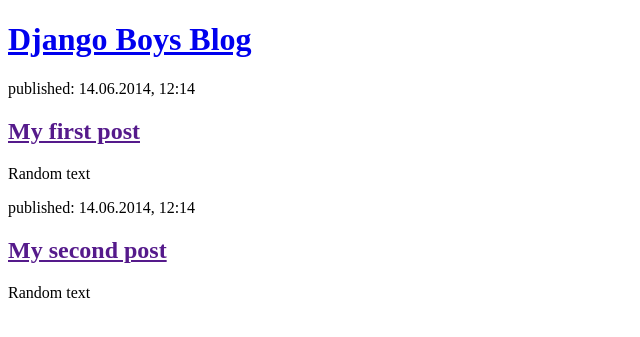
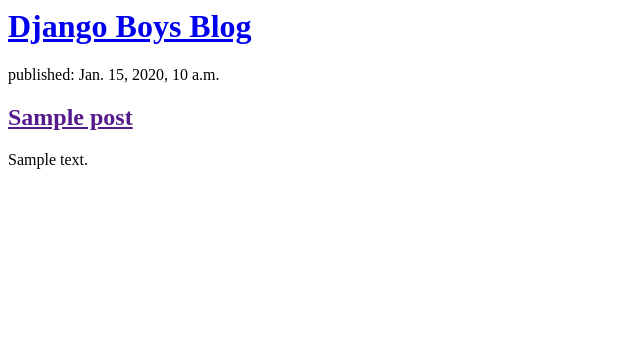
Before and after one commit to graemetaylor-pwc/my-first-blog, a Django app: page / in a window 1280 px wide. Shown: the top 337 px of the page, without its empty margins (0-640 px from the left). Run offline with Django 3.2, Linux system fonts and the light colour scheme; tables that the repository leaves empty hold one stand-in row (values such as "Sample post").

Commit message:
Modified templates to display posts from database.

```diff
--- a/blog/models.py
+++ b/blog/models.py
@@ -1,6 +1,7 @@
 from django.conf import settings
 from django.db import models
 from django.utils import timezone
+
 
 class Post(models.Model):
     author = models.ForeignKey(settings.AUTH_USER_MODEL, on_delete=models.CASCADE)
@@ -8,6 +9,7 @@ class Post(models.Model):
     text = models.TextField()
     created_date = models.DateTimeField(default=timezone.now)
     published_date = models.DateTimeField(blank=True, null=True)
+    # objects = models.Manager()
 
     def publish(self):
         self.published_date = timezone.now()
--- a/blog/templates/blog/post_list.html
+++ b/blog/templates/blog/post_list.html
@@ -1,5 +1,4 @@
-<!DOCTYPE html>
-<html lang="en">
+<html>
     <head>
         <meta charset="UTF-8">
         <title>Django Boys Blog</title>
@@ -9,16 +8,12 @@
             <h1><a href="/">Django Boys Blog</a></h1>
         </div>
 
-        <div>
-            <p>published: 14.06.2014, 12:14</p>
-            <h2><a href="">My first post</a></h2>
-            <p>Random text</p>
-        </div>
-
-        <div>
-            <p>published: 14.06.2014, 12:14</p>
-            <h2><a href="">My second post</a></h2>
-            <p>Random text</p>
-        </div>
+        {% for post in posts %}
+            <div>
+                <p>published: {{ post.published_date }}</p>
+                <h2><a href="">{{ post.title }}</a></h2>
+                <p>{{ post.text|linebreaksbr }}</p>
+            </div>
+        {% endfor %}
     </body>
 </html>
--- a/blog/views.py
+++ b/blog/views.py
@@ -1,5 +1,8 @@
 from django.shortcuts import render
+from django.utils import timezone
+from .models import Post
 
 
 def post_list(request):
-    return render(request, 'blog/post_list.html', {})
+    posts = Post.objects.filter(published_date__lte=timezone.now()).order_by('published_date')
+    return render(request, 'blog/post_list.html', {'posts': posts})
```
